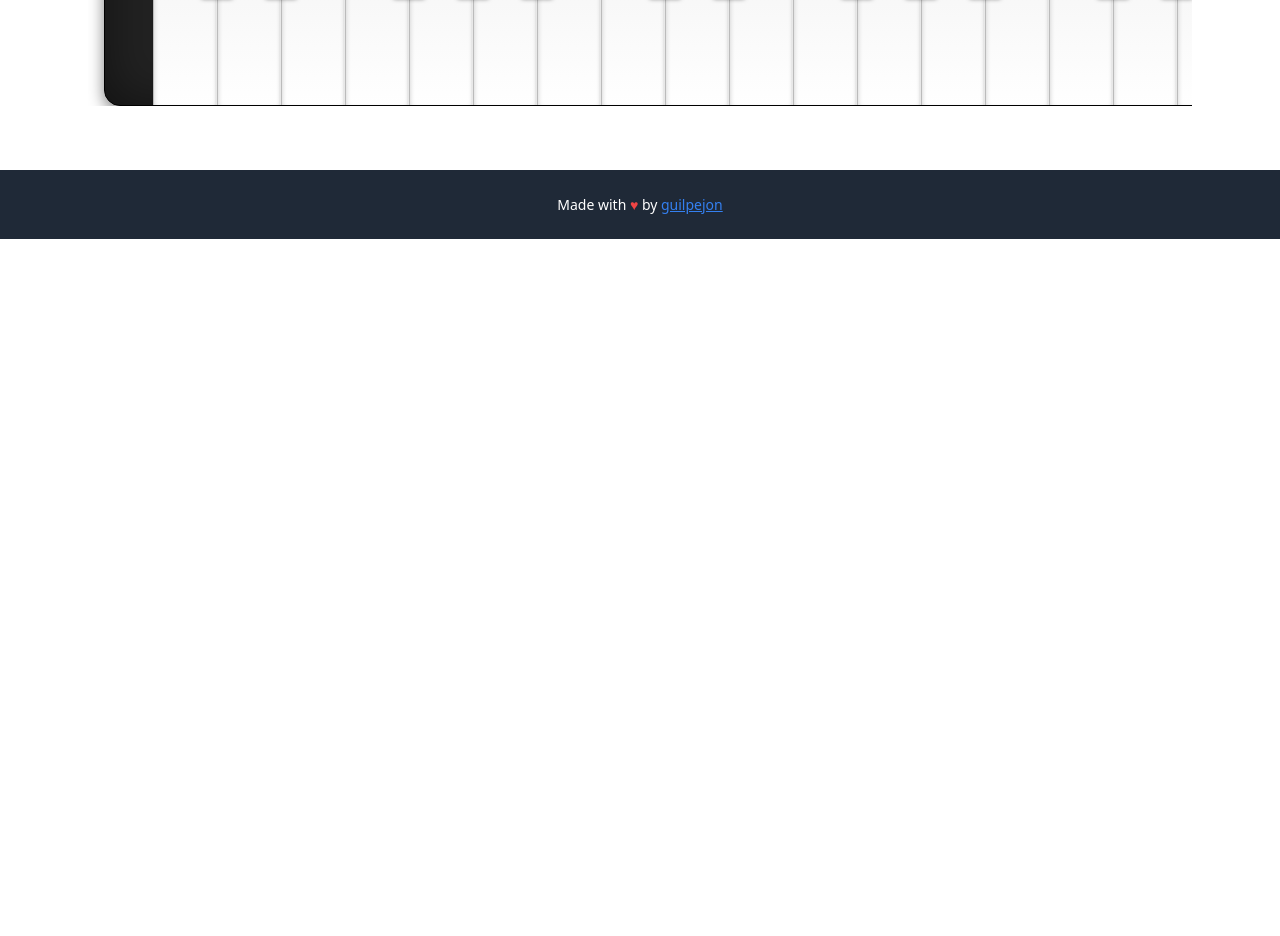
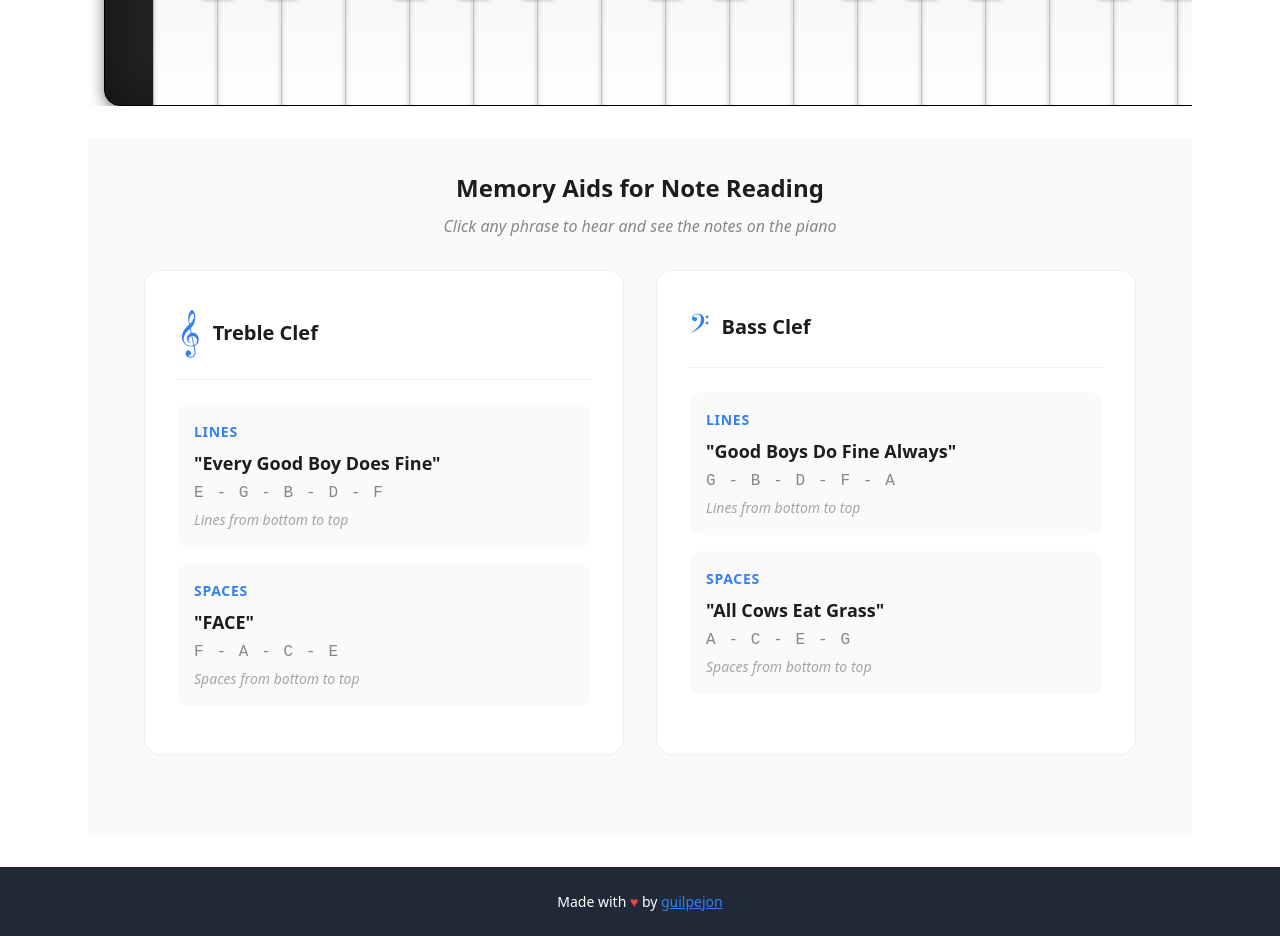
Before and after one commit to guilpejon/piano-triads, a SvelteKit app: page /learn-music-reading in a window 1280 px wide. Shown: the part 1140-2076 px from the top of the page. Before the commit the page ends 1379 px from the top, so only its background shows below. Built offline with nearby package versions, Linux system fonts and the light colour scheme.

Commit message:
Added memory aids to learn music reading screen

```diff
--- a/src/routes/learn-music-reading/+page.svelte
+++ b/src/routes/learn-music-reading/+page.svelte
@@ -249,8 +249,7 @@
       </div>
     </section>
 
-    <!-- Memory Aids Section -->
-    <!-- <section class="mnemonics-section">
+    <section class="mnemonics-section">
       <div class="mnemonics-container">
         <h2 class="mnemonics-title">Memory Aids for Note Reading</h2>
         <p class="mnemonics-subtitle">Click any phrase to hear and see the notes on the piano</p>
@@ -311,7 +310,7 @@
           </div>
         </div>
       </div>
-    </section> -->
+    </section>
 
   </div>
 </div>
```
